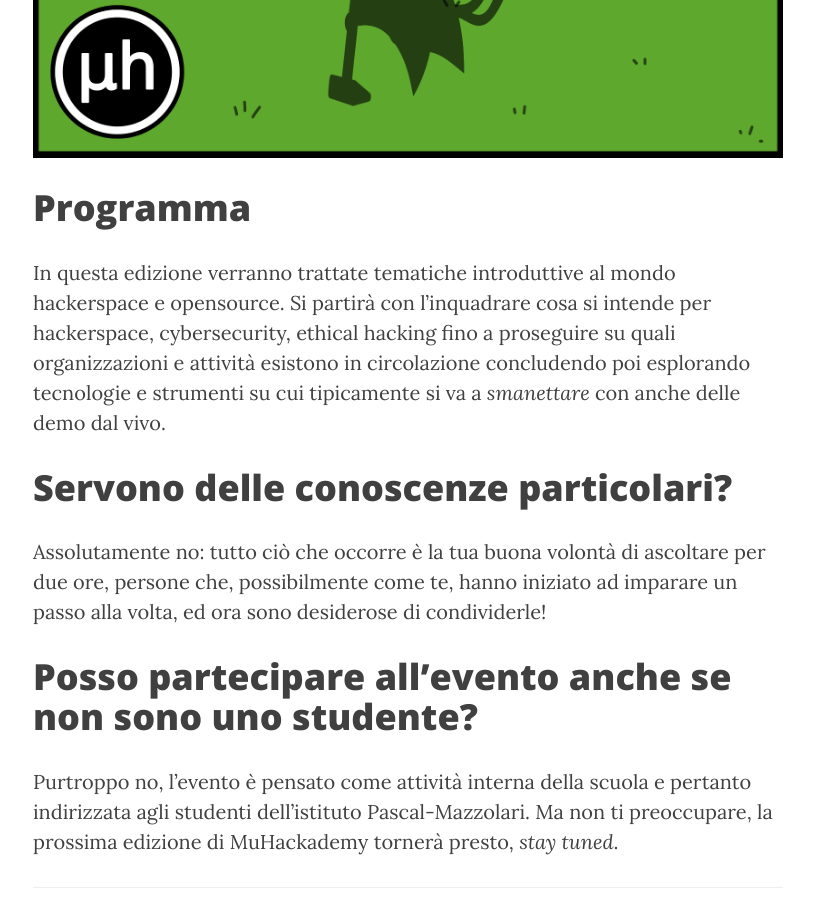
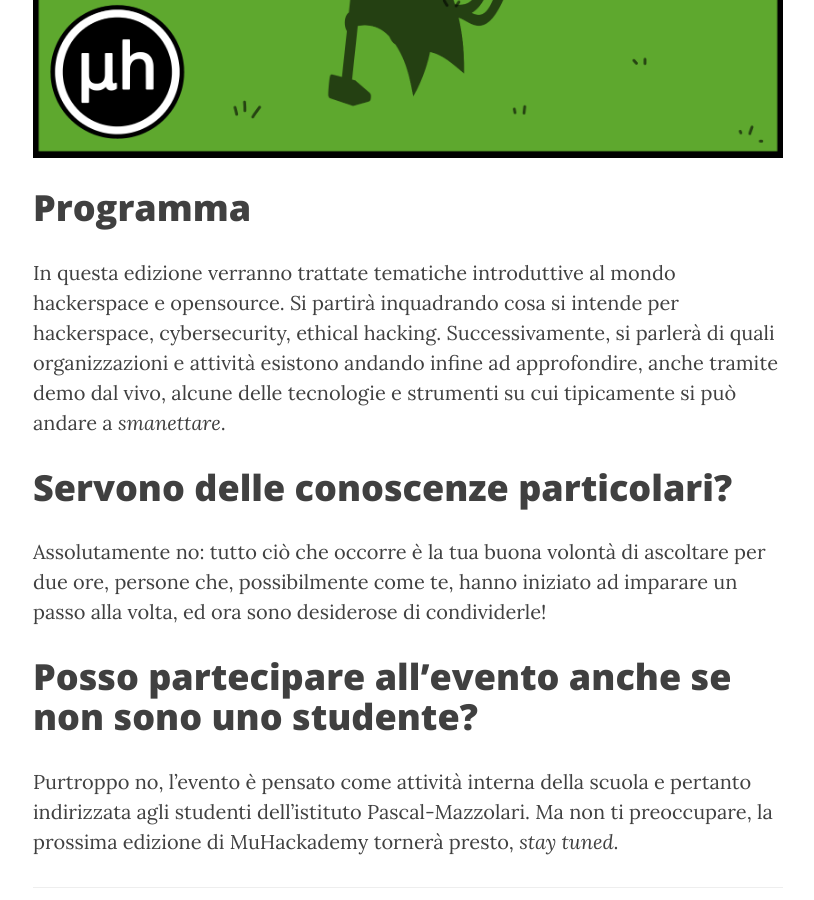
Before and after one commit to muhack/muhack.github.io, a Jekyll site: the page built from _posts/2023-05-29-muhackademy-school-edition.md, in a window 1280 px wide and 900 px high, scrolled down 2311 px. Shown: the whole window, without its empty margins (232-1046 px from the left). Built offline with Jekyll 4.4.1, drawn with Linux system fonts in a browser that asks for light colours.

Commit message:
edit last mse post

```diff
--- a/_posts/2023-05-29-muhackademy-school-edition.md
+++ b/_posts/2023-05-29-muhackademy-school-edition.md
@@ -25,7 +25,8 @@ Ecco il volantino ufficiale
 ![Volantino](/public/img/2023-05-29-muhackademy-school.png)
 
 # Programma
-In questa edizione verranno trattate tematiche introduttive al mondo hackerspace e opensource. Si partirà con l'inquadrare cosa si intende per hackerspace, cybersecurity, ethical hacking fino a proseguire su quali organizzazioni e attività esistono in circolazione  concludendo poi esplorando tecnologie e strumenti su cui tipicamente si va a *smanettare* con anche delle demo dal vivo.
+In questa edizione verranno trattate tematiche introduttive al mondo hackerspace e opensource. Si partirà inquadrando cosa si intende per hackerspace, cybersecurity, ethical hacking.
+Successivamente, si parlerà di quali organizzazioni e attività esistono andando infine ad approfondire, anche tramite demo dal vivo, alcune delle tecnologie e strumenti su cui tipicamente si può andare a *smanettare*.
 
 
 
```
